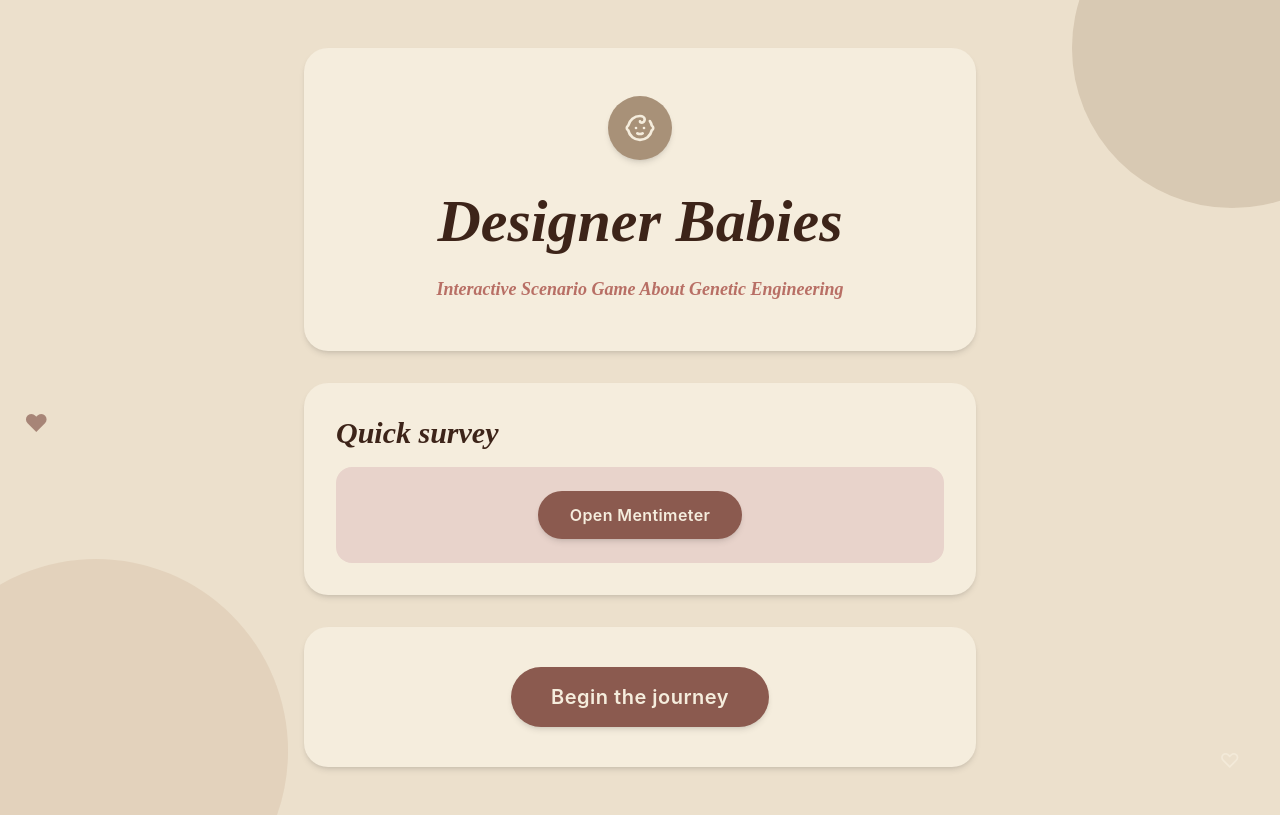
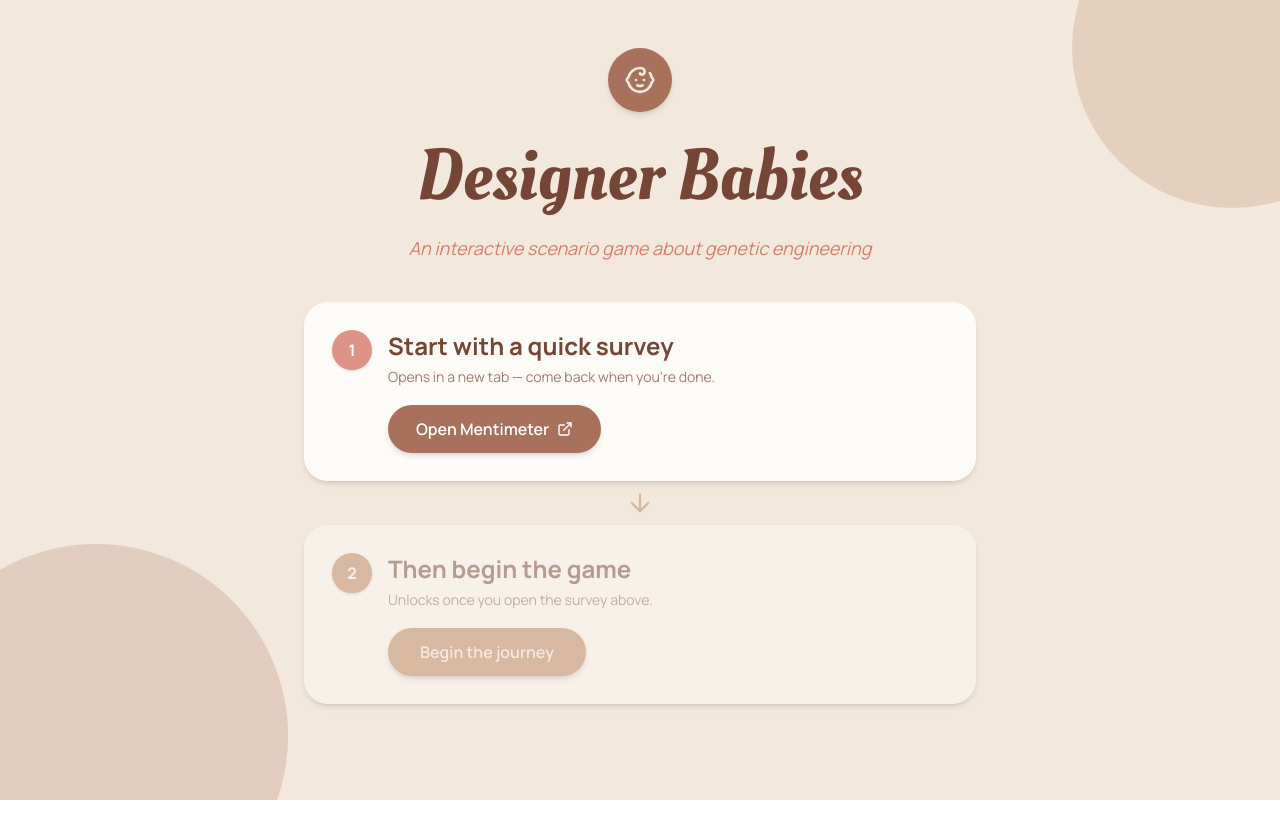
Before and after one commit to anastasia-morf/Designer_babies, a React (Vite) app: page / in a window 1280 px wide. Built offline with nearby package versions, Linux system fonts and the light colour scheme.

Commit message:
Update GameIntro.tsx

```diff
--- a/src/app/components/GameIntro.tsx
+++ b/src/app/components/GameIntro.tsx
@@ -73,7 +73,8 @@
 //     </div>
 //   );
 // }
-import { Baby } from 'lucide-react';
+import { useState } from 'react';
+import { Baby, ExternalLink, ArrowDown } from 'lucide-react';
 import { GameMode } from '../App';
 
 const PRE_GAME_MENTIMETER_LINK = 'https://www.menti.com/algbyyrscrg2';
@@ -83,57 +84,110 @@ interface GameIntroProps {
 }
 
 export function GameIntro({ onModeSelect }: GameIntroProps) {
+  const [surveyOpened, setSurveyOpened] = useState(false);
+
   return (
-    <div className="relative min-h-screen overflow-hidden bg-[#ECE0CC] px-4 py-12 font-['Inter',sans-serif] text-[#3D2419] sm:px-6">
-      {/* Soft decorative blobs in the corners */}
-      <div className="pointer-events-none absolute -right-28 -top-28 h-80 w-80 rounded-full bg-[#A89178] opacity-30" />
-      <div className="pointer-events-none absolute -bottom-32 -left-24 h-96 w-96 rounded-full bg-[#C5A98C] opacity-25" />
-
-      {/* Tiny floral/heart accents (subtle, like the reference) */}
-      <span className="pointer-events-none absolute left-6 top-1/2 text-2xl text-[#7A4A3F] opacity-60">♥</span>
-      <span className="pointer-events-none absolute bottom-10 right-10 text-xl text-[#F5EDDD] opacity-80">♡</span>
+    <div className="relative min-h-screen overflow-hidden bg-[#f3e8dc] px-4 py-12 font-['Manrope',sans-serif] text-[#754635] sm:px-6">
+      {/* Soft decorative blobs */}
+      <div className="pointer-events-none absolute -right-28 -top-28 h-80 w-80 rounded-full bg-[#d6b9a0] opacity-50" />
+      <div className="pointer-events-none absolute -bottom-32 -left-24 h-96 w-96 rounded-full bg-[#bd8f79] opacity-30" />
 
       <main className="relative mx-auto w-full max-w-2xl">
-        {/* Title section */}
-        <section className="mb-8 rounded-3xl bg-[#F5EDDD] p-8 text-center shadow-md sm:p-12">
-          <div className="mb-6 flex justify-center">
-            <div className="rounded-full bg-[#A89178] p-4 shadow-md">
-              <Baby className="h-8 w-8 text-[#F5EDDD]" />
+        {/* Title block */}
+        <section className="mb-10 text-center">
+          <div className="mb-5 flex justify-center">
+            <div className="rounded-full bg-[#a7715b] p-4 shadow-md">
+              <Baby className="h-8 w-8 text-[#f3e8dc]" />
             </div>
           </div>
-          <h1 className="mb-4 font-['Playfair_Display',serif] text-5xl font-black italic leading-tight text-[#3D2419] sm:text-6xl">
+          <h1 className="mb-3 font-['Oleo_Script',cursive] text-6xl leading-tight text-[#754635] sm:text-7xl">
             Designer Babies
           </h1>
-          <p className="font-['Playfair_Display',serif] text-base font-bold italic text-[#B86F65] sm:text-lg">
-            Interactive Scenario Game About Genetic Engineering
+          <p className="text-base italic text-[#d67e6d] sm:text-lg">
+            An interactive scenario game about genetic engineering
           </p>
         </section>
 
-        {/* Survey section */}
-        <section className="mb-8 rounded-3xl bg-[#F5EDDD] p-6 shadow-md sm:p-8">
-          <h2 className="mb-4 font-['Playfair_Display',serif] text-2xl font-black italic text-[#3D2419] sm:text-3xl">
-            Quick survey
+        {/* Step 1 — Survey */}
+        <section className="rounded-3xl bg-white/80 p-6 shadow-md backdrop-blur sm:p-7">
+          <div className="flex items-start gap-4">
+            <div className="flex h-10 w-10 flex-none items-center justify-center rounded-full bg-[#dd9385] font-bold text-white shadow-sm">
+              1
+            </div>
+            <div className="flex-1">
+              <h2 className="mb-1 text-xl font-bold text-[#754635] sm:text-2xl">
+                Start with a quick survey
               </h2>
-          <div className="rounded-2xl bg-[#E8D3CB] p-6 text-center">
+              <p className="mb-4 text-sm leading-relaxed text-[#754635]/70">
+                Opens in a new tab — come back when you're done.
+              </p>
               <a
                 href={PRE_GAME_MENTIMETER_LINK}
                 target="_blank"
                 rel="noopener noreferrer"
-              className="inline-flex rounded-full bg-[#8B5A4F] px-8 py-3 text-base font-semibold tracking-wide text-[#F5EDDD] shadow-md transition-all hover:scale-105 hover:bg-[#6E4438]"
+                onClick={() => setSurveyOpened(true)}
+                className="inline-flex items-center gap-2 rounded-full bg-[#a7715b] px-7 py-3 text-sm font-semibold text-white shadow-md transition-all hover:scale-105 hover:bg-[#754635] sm:text-base"
               >
                 Open Mentimeter
+                <ExternalLink className="h-4 w-4" />
               </a>
+            </div>
           </div>
         </section>
 
-        {/* CTA section */}
-        <section className="rounded-3xl bg-[#F5EDDD] p-8 text-center shadow-md sm:p-10">
+        {/* Connecting arrow */}
+        <div className="my-2 flex justify-center">
+          <ArrowDown
+            className={`h-7 w-7 transition-colors ${
+              surveyOpened ? 'text-[#a7715b]' : 'text-[#d6b9a0]'
+            }`}
+          />
+        </div>
+
+        {/* Step 2 — Game (locked until step 1 is opened) */}
+        <section
+          className={`rounded-3xl p-6 shadow-md backdrop-blur transition-all sm:p-7 ${
+            surveyOpened ? 'bg-white/80' : 'bg-white/40'
+          }`}
+        >
+          <div className="flex items-start gap-4">
+            <div
+              className={`flex h-10 w-10 flex-none items-center justify-center rounded-full font-bold shadow-sm transition-colors ${
+                surveyOpened ? 'bg-[#dd9385] text-white' : 'bg-[#d6b9a0] text-white/80'
+              }`}
+            >
+              2
+            </div>
+            <div className="flex-1">
+              <h2
+                className={`mb-1 text-xl font-bold transition-colors sm:text-2xl ${
+                  surveyOpened ? 'text-[#754635]' : 'text-[#754635]/50'
+                }`}
+              >
+                Then begin the game
+              </h2>
+              <p
+                className={`mb-4 text-sm leading-relaxed transition-colors ${
+                  surveyOpened ? 'text-[#754635]/70' : 'text-[#754635]/40'
+                }`}
+              >
+                {surveyOpened
+                  ? "You're all set — let's go."
+                  : 'Unlocks once you open the survey above.'}
+              </p>
               <button
                 onClick={() => onModeSelect('narrative')}
-            className="rounded-full bg-[#8B5A4F] px-10 py-4 text-lg font-semibold tracking-wide text-[#F5EDDD] shadow-md transition-all hover:scale-105 hover:bg-[#6E4438] sm:text-xl"
+                disabled={!surveyOpened}
+                className={`inline-flex items-center gap-2 rounded-full px-8 py-3 text-sm font-semibold shadow-md transition-all sm:text-base ${
+                  surveyOpened
+                    ? 'bg-[#a7715b] text-white hover:scale-105 hover:bg-[#754635]'
+                    : 'cursor-not-allowed bg-[#d6b9a0] text-white/70'
+                }`}
               >
                 Begin the journey
               </button>
+            </div>
+          </div>
         </section>
       </main>
     </div>
```
Lines whose indentation alone changed are shown as unchanged.
